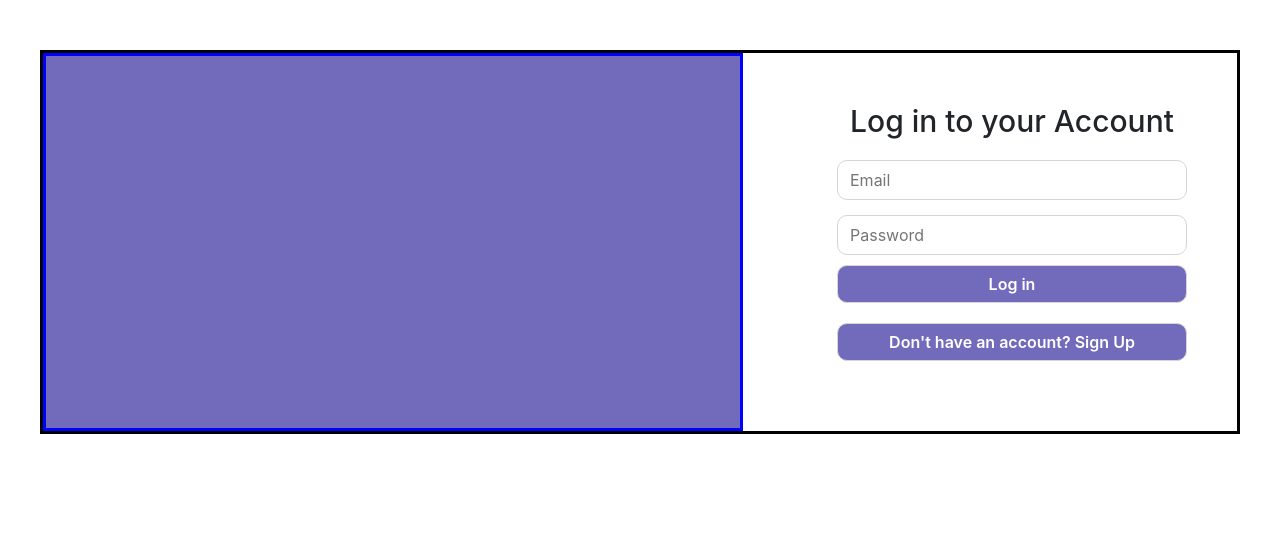
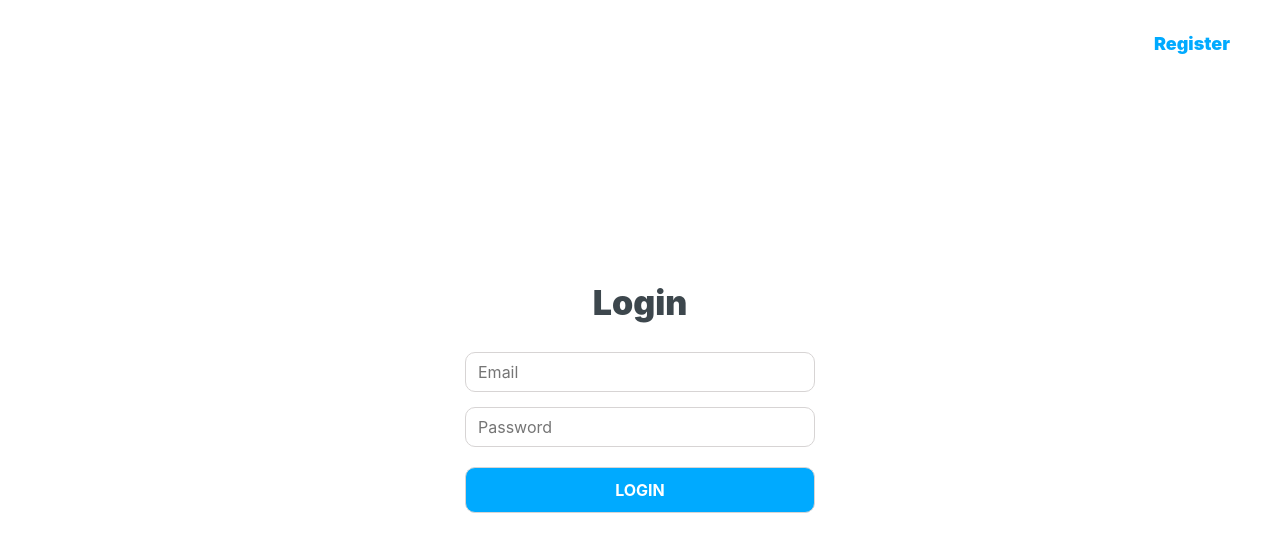
Before and after one commit to N1ph1l1m/internetTech, a React (Create React App) app: page / in a window 1280 px wide. Shown: the top 552 px of the page. Built offline with nearby package versions, Linux system fonts and the light colour scheme.

Commit message:
Fix loginform

```diff
--- a/src/App.js
+++ b/src/App.js
@@ -3,31 +3,22 @@ import "./App.css";
 import styled from "styled-components";
 import LoginForm from "./components/loginForm/loginform";
 
+
 const WrapApp = styled.div`
-  width: 1200px;
-  border: 3px black solid;
-  margin: 50px auto;
+  height:800px;
+  margin: 20px auto;
   display: flex;
   justify-content: space-between;
-`;
-const LeftBlock = styled.div`
-  width: 700px;
-  border: 3px solid blue;
-  background-color: #726aba;
+  align-items:center;
+  ${'' /* border: 3px black solid; */}
 `;
 
-// const RightBlock = styled.div`
-//   width:500px;
-//   height:500px;
-//   border: 1px solid black;
-//   background-color:#326aba;
-// `
 function App() {
   return (
     <div className="App">
       <WrapApp>
-        <LeftBlock></LeftBlock>
-        {/* <RightBlock/> */}
+        {/* <LeftBlock></LeftBlock>
+        <RightBlock/> */}
         <LoginForm/>
       </WrapApp>
     </div>
--- a/src/components/button/button.css
+++ b/src/components/button/button.css
@@ -8,7 +8,6 @@
   /* text-transform: uppercase; */
   display: inline-block;
   text-decoration: none;
-  margin: 0px auto;
   border-radius: 10px;
   margin-bottom: 20px;
 
--- a/src/components/loginForm/login/login.jsx
+++ b/src/components/loginForm/login/login.jsx
@@ -81,8 +81,13 @@ function Login(props){
     return(
         <>
           <section>
-        <div className="wrap_container">
-          <h2 className="titleReg">Log in to your Account</h2>
+          {/* <span className="switchState"
+             onClick={props.switchElem}>
+            Register
+          </span> */}
+          <div className="wrap_container">
+          <div className="item_container">
+          <h1 className="titleReg">Login</h1>
           <p>
             {msg !== "" ? (
               <span className="success">{msg}</span>
@@ -109,14 +114,13 @@ function Login(props){
             className="newSize"
           onClick={loginSubmit}
           >
-            Log in
+            Login
           </Button>
           <br />
-          <Button type="submit" className="newSize"
-             onClick={props.switchElem}>
-            Don't have an account? Sign Up
-          </Button>
+
         </div>
+          </div>
+
       </section>
         </>
     )
--- a/src/components/loginForm/loginform.css
+++ b/src/components/loginForm/loginform.css
@@ -1,7 +1,14 @@
-.wrap_container {
+.wrap_container{
+  margin: 0px  auto ;
+}
+.item_container {
   max-width: 500px;
-  height: 45  0px;
+  height: 450px;
   padding: 50px;
+  display: flex;
+  justify-content: center;
+  flex-direction: column;
+
 }
 
 .wrap2 {
@@ -9,8 +16,10 @@
 }
 
 .titleReg {
-  font-size: 30px;
+  font-size: 34px;
+  font-weight: 900;
   text-align: center;
+  color:#3d474d;
 }
 .form-outline {
   border: 1px solid red;
@@ -32,5 +41,20 @@
 }
 
 .newSize{
+  margin-top:10px;
   width:350px;
+  padding: 10px;
+  text-transform: uppercase;
+  background-color:#0af;
+  font-weight: bold;
 }
+.switchState{
+  color:#0af;
+  font-size: 18px;
+  font-weight: 900;
+  cursor:pointer;
+  float:right;
+  position: absolute;
+  right: 50px;
+  top:30px;
+}
--- a/src/components/loginForm/loginform.jsx
+++ b/src/components/loginForm/loginform.jsx
@@ -5,32 +5,57 @@ import styled from "styled-components";
 
 
 const LoginWrap= styled.div`
-max-width:600px;
+margin:0px auto;
+width:1920px;
 ${'' /* border:1px solid blue; */}
-
+`
+const LoginItem = styled.div`
+display:flex;
+justify-content:center;
+align-items: center;
+height:808px;
 `
 function LoginForm(){
     const [login, setLogin] = useState(false)
+
 
     function switchLog(){
         setLogin(!login)
         console.log(login);
     }
-
-
+    function ChangeTitle(){
+        if(login){
+            return  <span className="switchState"
+            onClick={switchLog}>
+            Login
+         </span>
+        }else{
+            return  <span className="switchState"
+            onClick={switchLog}>
+          Register
+         </span>
+        }
+    }
     function ShowElemLog(){
         if(login){
-           return <Registration switchElem={switchLog}/>
+           return <Registration />
         }else{
-           return <Login switchElem={switchLog}/>
+           return <Login/>
         }
     }
     const show = ShowElemLog();
+    const titleState = ChangeTitle();
     return(
+        <>
+            <LoginWrap>
+            {titleState}
+          <LoginItem>
+            {show}
+          </LoginItem>
 
-        <LoginWrap>
-        {show}
         </LoginWrap>
+        </>
+
     )
 }
 export default LoginForm;
--- a/src/components/loginForm/registration/registration.jsx
+++ b/src/components/loginForm/registration/registration.jsx
@@ -145,8 +145,8 @@ function Registration(props) {
   return (
     <>
       <section>
-        <div className="wrap_container">
-          <h2 className="titleReg">Create an account</h2>
+        <div className="item_container">
+          <h1 className="titleReg">Register</h1>
           <p>
             {msg !== "" ? (
               <span className="success">{msg}</span>
@@ -195,12 +195,6 @@ function Registration(props) {
             Get started
           </Button>
           <br />
-          <Button type="submit"
-            className="newSize"
-            onClick={props.switchElem}
-             >
-            Already have account? Log in
-          </Button>
         </div>
       </section>
     </>
--- a/src/index.js
+++ b/src/index.js
@@ -3,11 +3,14 @@ import ReactDOM from 'react-dom/client';
 import './index.css';
 import App from './App';
 import reportWebVitals from './reportWebVitals';
+import { BrowserRouter } from 'react-router-dom'
 
 const root = ReactDOM.createRoot(document.getElementById('root'));
 root.render(
   <React.StrictMode>
-    <App />
+  <BrowserRouter>
+  <App />
+  </BrowserRouter>
   </React.StrictMode>
 );
 
```
